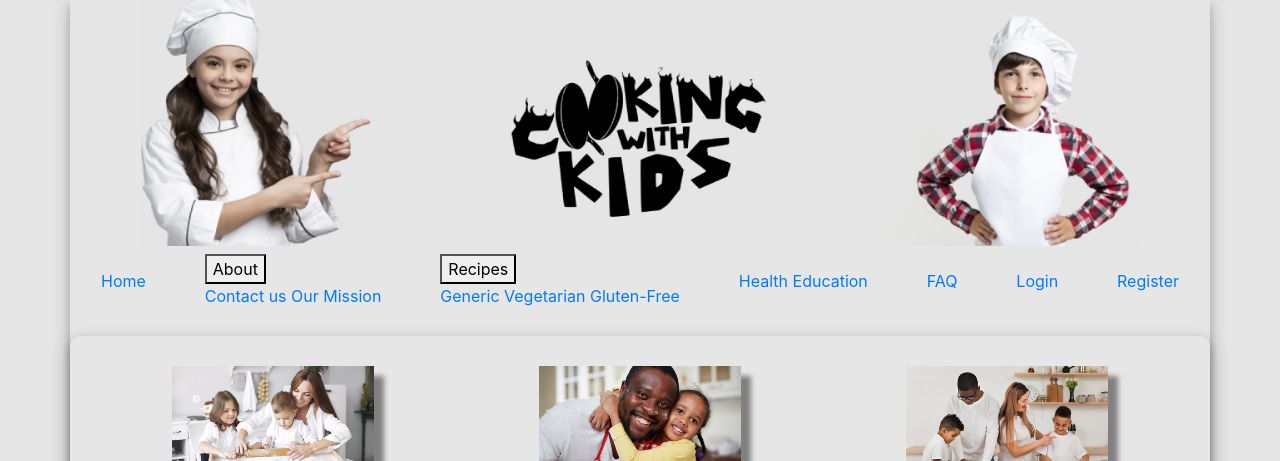
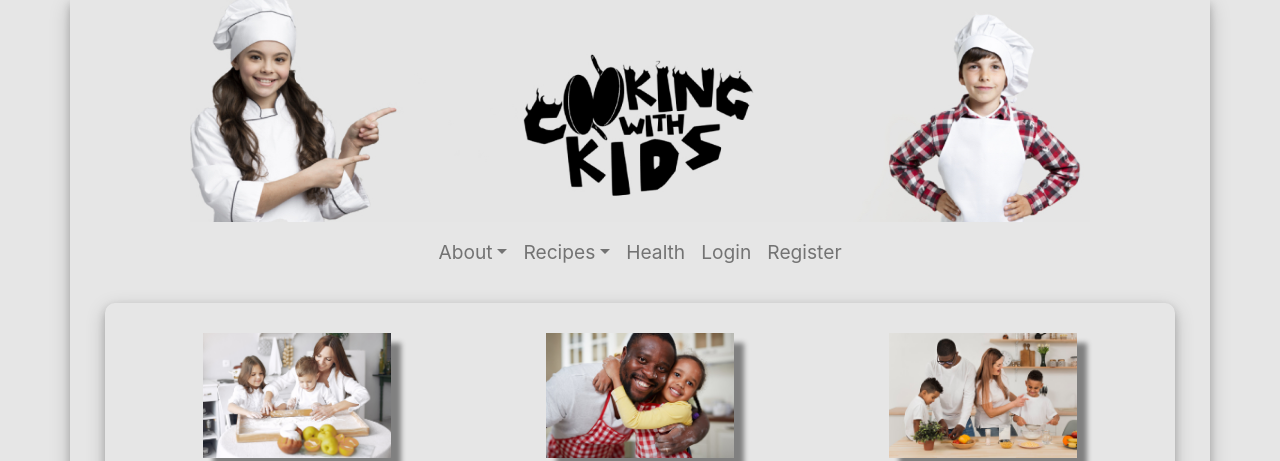
Before and after one commit to douglasvinicio/cooking-with-kids-2.0, a plain HTML site: page index.html in a window 1280 px wide. Shown: the top 461 px of the page. Drawn offline with nearby package versions, Linux system fonts and the light colour scheme.

Commit message:
fixed navbar on index, banner dissapear on resize

```diff
--- a/index.html
+++ b/index.html
@@ -1,15 +1,21 @@
 <!DOCTYPE html>
 <html lang="en">
+
 <head>
     <!-- Meta Tags -->
     <meta charset="UTF-8">
     <meta name="viewport" content="width=device-width, initial-scale=1, shrink-to-fit=no">
     <meta name="keywords" content="cooking with kids, cooking, kids, recipes for kids, recipes, recipes for parents, parents, vegitarian recipes, vegitarian, gluten-free recipes, gluten-free" />
-    <meta name="description" content="A recipe website focused on creating fun and productive cooking experiences with the goal of bringing the whole family together including children, parents, uncles and aunts."/>
+    <meta name="description" content="A recipe website focused on creating fun and productive cooking experiences with the goal of bringing the whole family together including children, parents, uncles and aunts." />
+    <!-- Bootstrap jQuery -->
+    <script src="https://code.jquery.com/jquery-3.5.1.slim.min.js" integrity="sha384-DfXdz2htPH0lsSSs5nCTpuj/zy4C+OGpamoFVy38MVBnE+IbbVYUew+OrCXaRkfj" crossorigin="anonymous"></script>
+    <!-- Bootstrap CSS, JavaScript, Popper.js -->
+    <link rel="stylesheet" href="https://stackpath.bootstrapcdn.com/bootstrap/4.5.0/css/bootstrap.min.css" integrity="sha384-9aIt2nRpC12Uk9gS9baDl411NQApFmC26EwAOH8WgZl5MYYxFfc+NcPb1dKGj7Sk" crossorigin="anonymous">
+    <script src="https://cdn.jsdelivr.net/npm/popper.js@1.16.0/dist/umd/popper.min.js" integrity="sha384-Q6E9RHvbIyZFJoft+2mJbHaEWldlvI9IOYy5n3zV9zzTtmI3UksdQRVvoxMfooAo" crossorigin="anonymous"></script>
+    <script src="https://stackpath.bootstrapcdn.com/bootstrap/4.5.0/js/bootstrap.min.js" integrity="sha384-OgVRvuATP1z7JjHLkuOU7Xw704+h835Lr+6QL9UvYjZE3Ipu6Tp75j7Bh/kR0JKI" crossorigin="anonymous"></script>
     <!-- Custom CSS -->
-    <link rel="stylesheet" type="text/css" href="style/custom.css">
-    <!-- Bootstrap CSS -->
-    <link rel="stylesheet" href="https://maxcdn.bootstrapcdn.com/bootstrap/4.0.0/css/bootstrap.min.css" integrity="sha384-Gn5384xqQ1aoWXA+058RXPxPg6fy4IWvTNh0E263XmFcJlSAwiGgFAW/dAiS6JXm" crossorigin="anonymous">
+    <link rel="stylesheet" type="text/css" href="/style/custom.css">
+
     <!-- Favicon -->
     <link rel="shortcut icon" href="images/spatula-favicon.png" type="image/x-icon" />
     <!-- Title -->
@@ -21,34 +27,50 @@
     <div class="container">
         <!-- Beginning of the Header Scetion -->
         <header>
-                <img class="banner" src="images/header-banner.jpg" alt="Cooking With Kids" />
+            <div class="d-none d-lg-block">
+                <img class="banner" src="images/header-banner.jpg" alt="Cooking With Kids" /></div>
             <!-- Navbar with style applied for the dropdown menu -->
-            <nav class="navbar">
-                     <a href="index.html">Home</a>
-                        <div class="dropdown">
-                            <button class="dropbtn">About
-                                <i class="fa fa-caret-down"></i>
+            <!-- start of navbar container -->
+            <div class="mynav">
+                <nav class="navbar navbar-expand-md navbar-light bg-light sticky-top">
+                    <a class="navbar-brand d-lg-none" href="/index.html"><img class="nav-image" src="../images/cooking_with_kids_logo.png" alt="Cooking With Kids" /></a>
+                    <button class="navbar-toggler" type="button" data-toggle="collapse" data-target="#navbarResponsive">
+        <span class="navbar-toggler-icon"></span>
       </button>
-                            <div class="dropdown-content">
-                                <a href="about/contact-us.html">Contact us</a>
-                                <a href="about/our-mission.html">Our Mission</a>
+
+                    <div class="collapse navbar-collapse justify-content-center" id="navbarResponsive">
+                        <ul class="navbar-nav nav-fill">
+                            <li class="nav-item dropdown nav-fill">
+                                <a class="nav-link dropdown-toggle" href="#" id="dropdown03" data-toggle="dropdown" aria-haspopup="true" aria-expanded="false">About</a>
+                                <div class="dropdown-menu" aria-labelledby="dropdown03">
+                                    <a class="text-center dropdown-item" href="/about/contact-us.html">Contact Us</a>
+                                    <a class="text-center dropdown-item" href="/about/our-mission.html">Our Mission</a>
+                                    <a class="text-center dropdown-item" href="/about/faq.html">FAQ</a>
                                 </div>
+                            </li>
+                            <li class="nav-item dropdown">
+                                <a class="nav-link dropdown-toggle" href="#" id="dropdown03" data-toggle="dropdown" aria-haspopup="true" aria-expanded="false">Recipes</a>
+                                <div class="dropdown-menu" aria-labelledby="dropdown03">
+                                    <a class="text-center dropdown-item" href="/recipes/generic-recipes.html">Generic</a>
+                                    <a class="text-center dropdown-item" href="/recipes/vegetarian-recipes.html">Vegetarian</a>
+                                    <a class="text-center dropdown-item" href="/recipes/gluten-free-recipes.html">Gluten-Free</a>
                                 </div>
-                        <div class="dropdown">
-                            <button class="dropbtn">Recipes
-                                <i class="fa fa-caret-down"></i>
-                            </button>
-                            <div class="dropdown-content">
-                                <a href="recipes/generic-recipes.html">Generic</a>
-                                <a href="recipes/vegetarian-recipes.html">Vegetarian</a>
-                                <a href="recipes/gluten-free-recipes.html">Gluten-Free</a>
+                            </li>
+                            <li class="nav-item">
+                                <a class="nav-link" href="/health-education.html">Health</a>
+                            </li>
+                            <li class="nav-item">
+                                <a class="nav-link" href="/login.html">Login</a>
+                            </li>
+                            <li class="nav-item">
+                                <a class="nav-link" href="/register.html">Register</a>
+                            </li>
+
+                        </ul>
                     </div>
+                </nav>
             </div>
-                    <a href="health-education.html">Health Education</a>
-                     <a href="about/faq.html">FAQ</a>
-                    <a href="login.html">Login</a>
-                    <a href="register.html">Register</a>
-            </nav>
+            <!-- end of navbar container -->
         </header>
 
         <!-- Thumbinals of the home images -->
@@ -60,15 +82,13 @@
 
             <div class="col">
 
-                                <img src="images/home-page/home-image-1.jpg" class="card-image"
-                                    alt="Dad teaching son how to cook healthy recipe">
+                <img src="images/home-page/home-image-1.jpg" class="card-image" alt="Dad teaching son how to cook healthy recipe">
                 <h2>Healthy Recipes</h2>
                 <p>Kid-pleasing, delicious and full of nutritious ingredients.</p>
             </div>
 
             <div class="col-md">
-                        <img src="images/home-page/home-image-2.jpg" class="card-image"
-                            alt="Dad cooking with his daughter, having fun">
+                <img src="images/home-page/home-image-2.jpg" class="card-image" alt="Dad cooking with his daughter, having fun">
                 <h3>Bond with your loved ones</h3>
                 <p>Create meaningful experiences, while passing on skills and secret family recipes from generation to generation.</p>
             </div>
@@ -84,8 +104,7 @@
         <div class="row">
             <div class="col-sm">
 
-                            <img src="images/home-page/home-image-4.jpg" class="card-image" style="width: 90%;"
-                                alt="Dad teaching son how to cook healthy recipe">
+                <img src="images/home-page/home-image-4.jpg" class="card-image" style="width: 90%;" alt="Dad teaching son how to cook healthy recipe">
                 <p>If you're not a member yet, use the register button <br>
                     <a class="btn btn-secondary" href="register.html" role="button">Register</a></p>
             </div>
@@ -120,7 +139,7 @@
                 <legend style="text-align:center;">
                     <h2>Search our website</h2>
                 </legend>
-                        <form action="search">
+                <form class="text-center" action="search">
                     <label for="search">Insert here what you're looking for:</label>
                     <input type="text" name="search" id="search">
                     <input type="button" value="Search">
@@ -133,13 +152,14 @@
         <footer style="text-align: center;">
             <h5><a href="#top">Back to Top</a></h5>
             <a href="https://www.facebook.com/"><img src="images/assets/fb_logo_small.png" style="width: 30px; height: 30px;" alt="Facebook page" /></a>
-                <a href="https://www.pinterest.com/"><img src="images/assets/pinterest_logo_small.png" style="width: 30px; height: 30px;" alt="Pinterest page"/></a>
-                <a href="https://www.instagram.com/"><img src="images/assets/insta_logo_small.png" style="width: 30px; height: 30px;" alt="Instagram page"/></a>
-                <a href="https://www.twitter.com/"><img src="images/assets/twitter_logo_small.png" style="width: 30px; height: 30px;" alt="Twitter Page"/></a><br />
+            <a href="https://www.pinterest.com/"><img src="images/assets/pinterest_logo_small.png" style="width: 30px; height: 30px;" alt="Pinterest page" /></a>
+            <a href="https://www.instagram.com/"><img src="images/assets/insta_logo_small.png" style="width: 30px; height: 30px;" alt="Instagram page" /></a>
+            <a href="https://www.twitter.com/"><img src="images/assets/twitter_logo_small.png" style="width: 30px; height: 30px;" alt="Twitter Page" /></a><br />
             <small style="text-align: center;">
                 <i>&copy; 2020 Cooking With Kids. Website Design by Douglas Vinicio, Paul Szostak, Patrick Brennan, and Jessica Landry.</i>
             </small>
         </footer>
     </div>
 </body>
+
 </html>
--- a/style/custom.css
+++ b/style/custom.css
@@ -38,6 +38,7 @@ td {
     display: flex;
     margin: 0 auto;
     width: 90%;
+    max-width: 900px;
 }
 
 
@@ -89,6 +90,10 @@ td {
     width: 300px;
 }
 
+.nav-link {
+    font-size: 1.2rem;
+}
+
 
 /* ----------------------------------------------------------------
  recipe thumbnail re-sizing
```
Also changed, not shown: recipes/generic-recipes.html (+13 -3 lines), recipes/gluten-free-recipes.html (+15 -3 lines), recipes/vegetarian-recipes.html (+13 -3 lines). Lines whose indentation alone changed are shown as unchanged.
